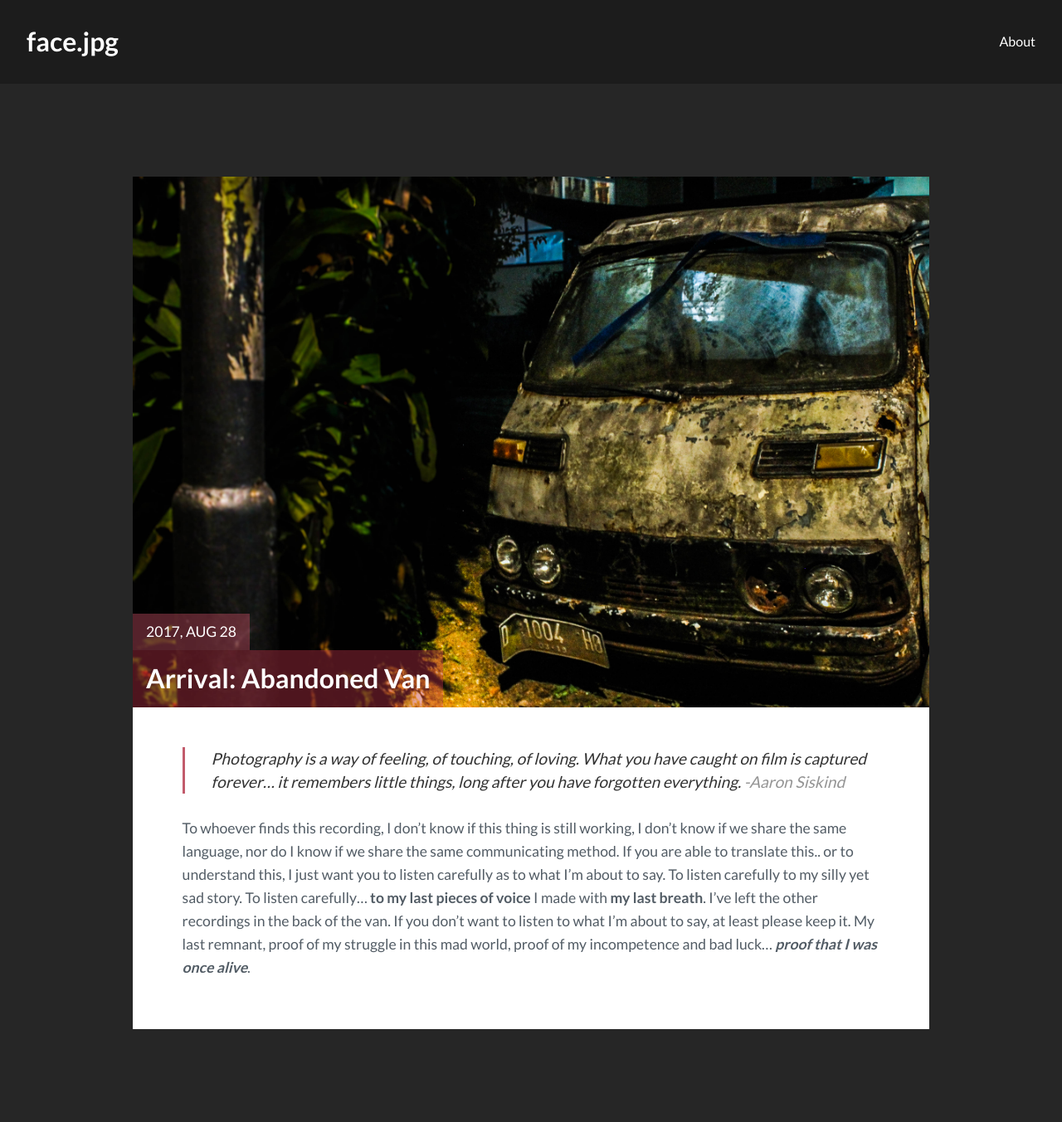
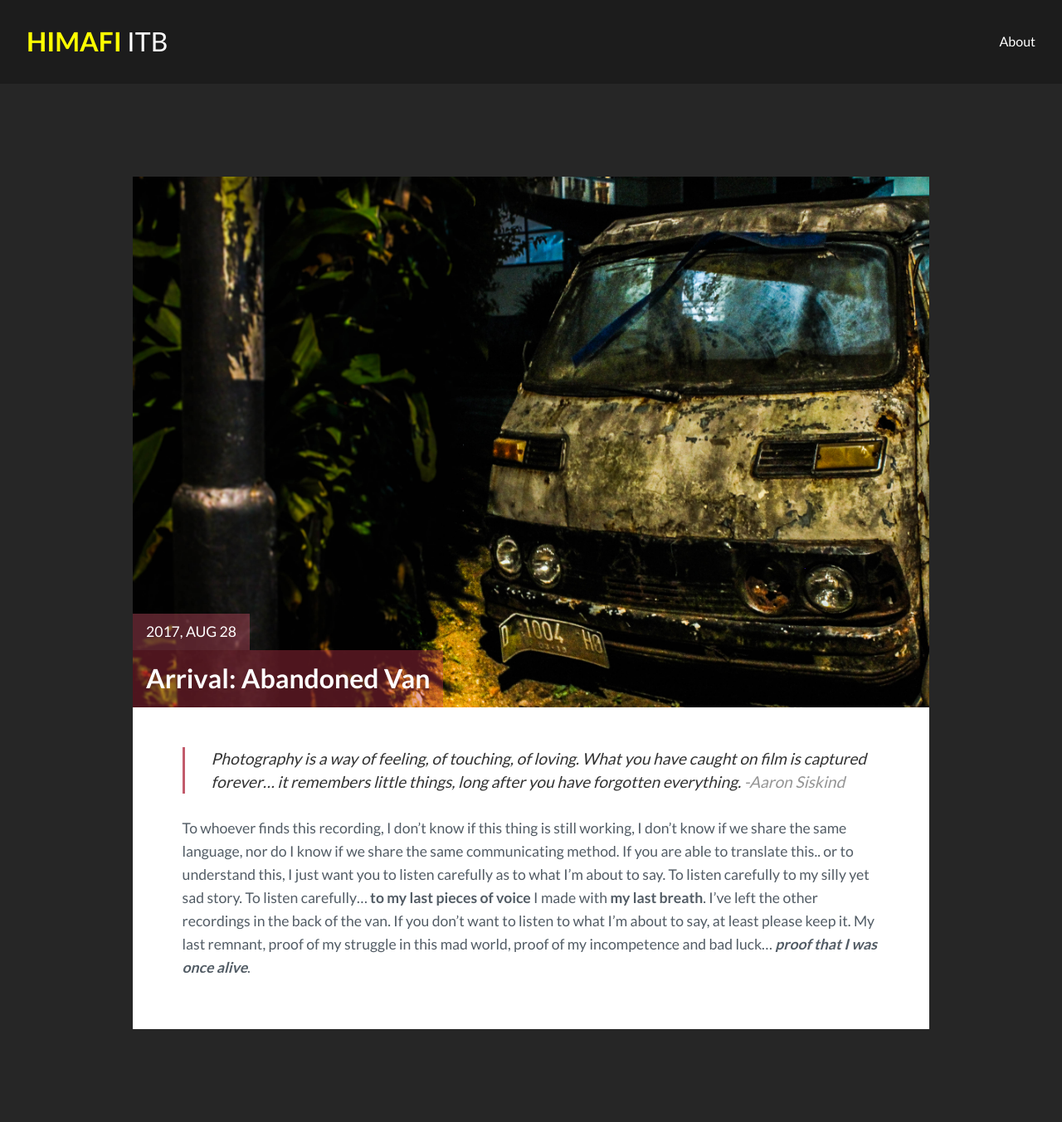
Before and after one commit to ozysx/ozysx.github.io, a Jekyll site: the page built from _posts/2017-08-28-arrival-abandoned-van.markdown, in a window 1280 px wide. Shown: the whole page at 83% size. Built offline with Jekyll 4.4.1, drawn with Linux system fonts in a browser that asks for light colours.

Commit message:
Update _config.yml

```diff
--- a/_config.yml
+++ b/_config.yml
@@ -1,4 +1,4 @@
-logo: face.jpg # add logo name
+logo: # add logo name
 title: PPA HIMAFI ITB 2019
 description: > # this means to ignore newlines until "baseurl:"
 permalink: ':title/'
```
